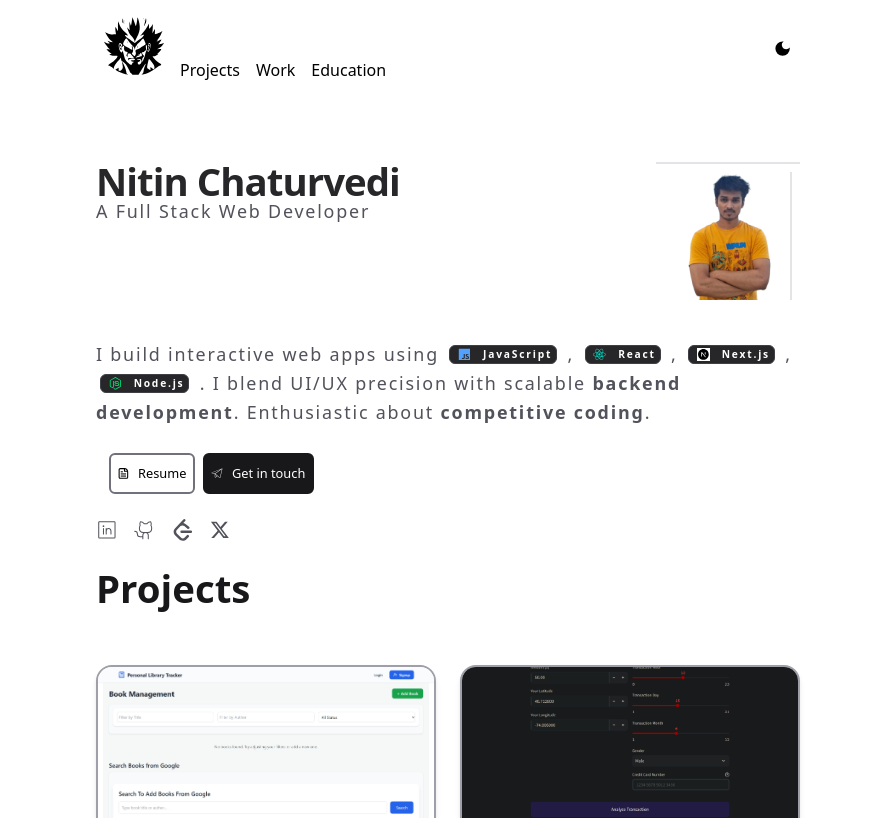
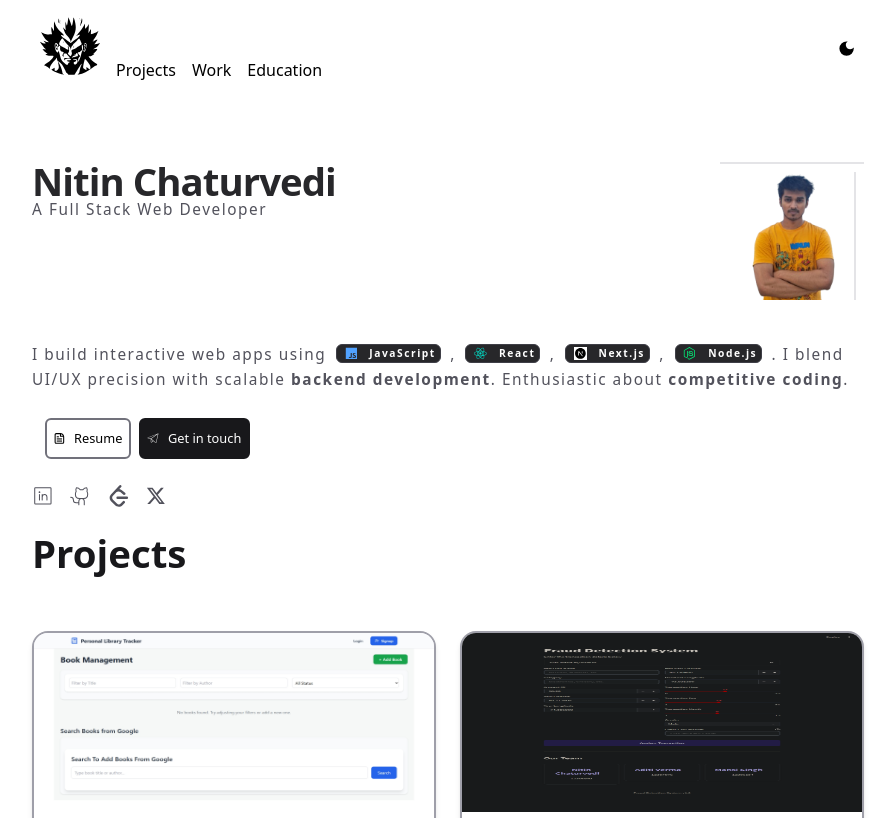
Before and after one commit to chaturvedinitin/PortfolioNitinChaturvedi, a React (Vite) app in the folder frontend/: page / in a window 1280 px wide. Shown: the top 818 px of the page, without its empty margins (192-1087 px from the left). Built offline with nearby package versions, Linux system fonts and the light colour scheme.

Commit message:
changes made realted to project

```diff
--- a/frontend/src/components/Card.jsx
+++ b/frontend/src/components/Card.jsx
@@ -10,7 +10,7 @@ const Card = ({ project }) => {
       <img
         src={image}
         alt={`${title} project screenshot`}
-        className="w-full h-[14vw] object-cover hover:scale-120 transform duration-500 ease-in-out"
+        className="w-full h-[14vw] object-fit hover:scale-120 transform duration-500 ease-in-out"
       />
 
 
--- a/frontend/src/components/Header.jsx
+++ b/frontend/src/components/Header.jsx
@@ -6,7 +6,7 @@ import Image from '../assets/image.png'
 const Header = () => {
   return (
     <div className="sticky top-0 z-50 w-full">
-      <div className="container mx-auto max-w-3xl px-4 py-4 animate-fade-in-blur rounded-md bg-white/60 backdrop-blur-xl">
+      <div className="container mx-auto max-w-4xl px-4 py-4 animate-fade-in-blur rounded-md bg-white/60 backdrop-blur-xl">
         <div className="flex justify-between items-center px-6">
           <div className="flex justify-between gap-4 items-baseline">
             <div>
--- a/frontend/src/pages/Home.jsx
+++ b/frontend/src/pages/Home.jsx
@@ -2,7 +2,7 @@ import React from 'react'
 import Introduction from './Introduction'
 const Home = () => {
   return (
-    <div className='container mx-auto max-w-3xl mt-8'>
+    <div className='container mx-auto max-w-4xl mt-8'>
       <Introduction />
     </div>
   )
--- a/frontend/src/pages/Introduction.jsx
+++ b/frontend/src/pages/Introduction.jsx
@@ -44,7 +44,7 @@ const Introduction = () => {
             <div className='flex flex-col md:flex-row'>
                 <div className='flex flex-col order-2 md:order-1'>
                     <span className='text-4xl sm:text-5xl md:text-6xl lg:text-[3vw] font-extrabold tracking-tight text-zinc-800'>Nitin Chaturvedi</span>
-                    <span className='text-lg sm:text-xl md:text-2xl lg:text-[1.4vw] text-zinc-600 tracking-widest'>A Full Stack Web Developer</span>
+                    <span className='text-lg sm:text-xl md:text-2xl lg:text-[1.2vw] text-zinc-600 tracking-widest'>A Full Stack Web Developer</span>
                 </div>
                 <div className='ml-auto border-t-2 border-zinc-200 p-1 md:p-2 mb-4 md:mb-0 order-1 md:order-2'>
                     <Link to="/">
@@ -56,7 +56,7 @@ const Introduction = () => {
                     </Link>
                 </div>
             </div>
-            <div className='mt-6 md:mt-8 text-base sm:text-lg md:text-xl lg:text-[1.4vw] text-zinc-600 tracking-wide md:tracking-widest leading-relaxed'>
+            <div className='mt-6 md:mt-8 text-base sm:text-lg md:text-xl lg:text-[1.2vw] text-zinc-600 tracking-wide md:tracking-widest leading-relaxed'>
                 I build interactive web apps using{' '}
                 {[
                     { name: 'JavaScript', icon: <IoLogoJavascript />, style: 'text-blue-400' },
```
